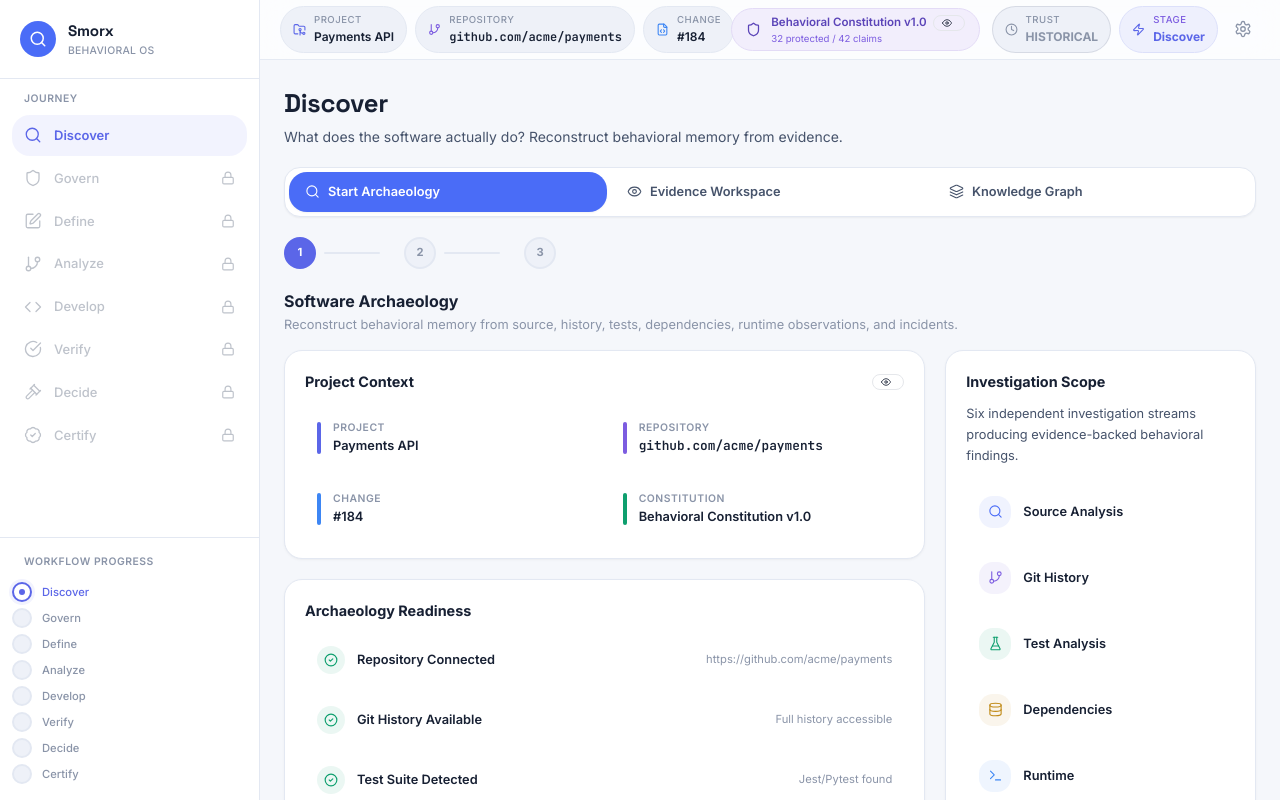
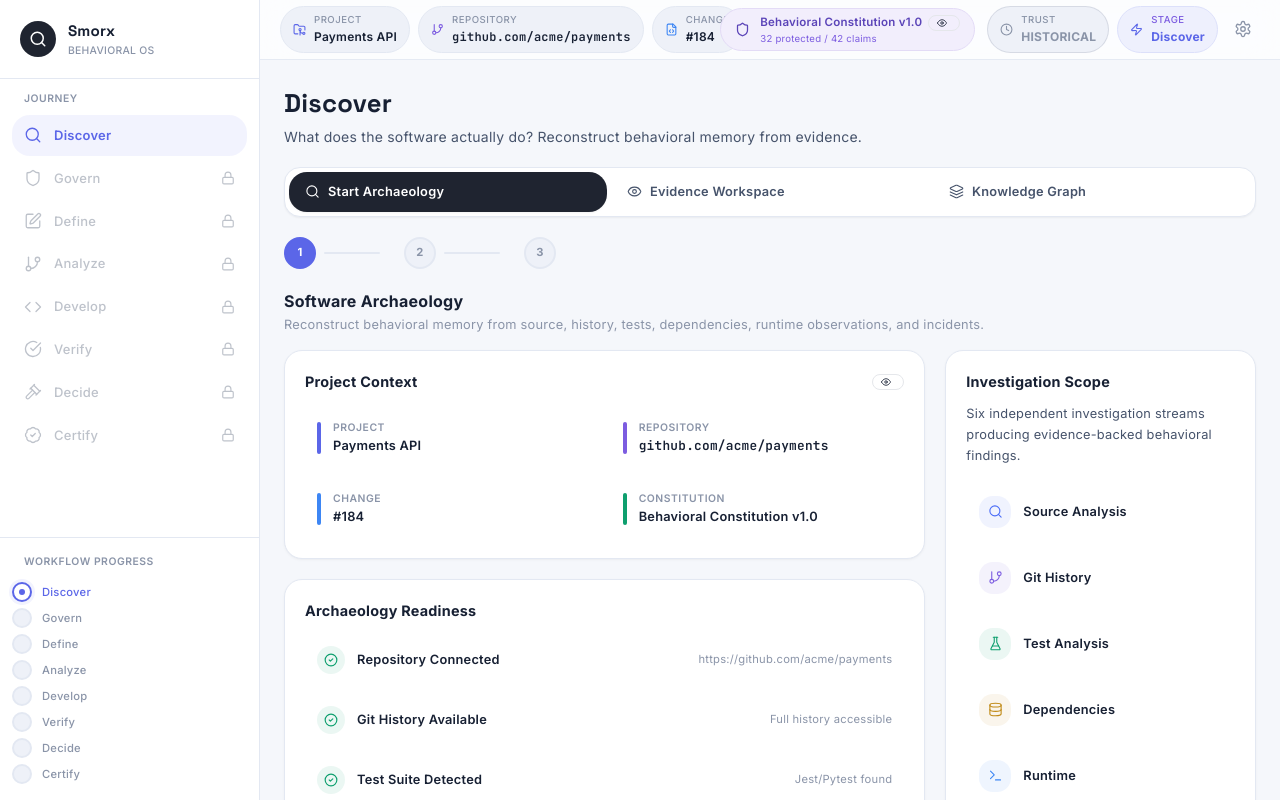
Before and after one commit to louji2308/Smorx, a Next.js app in the folder apps/web/: page / in a window 1280 px wide. Built offline with nearby package versions, Linux system fonts and the light colour scheme.

Commit message:
feat(web): repoint interaction accent to charcoal ink tokens

```diff
--- a/apps/web/app/globals.css
+++ b/apps/web/app/globals.css
@@ -37,11 +37,19 @@
   --color-text-inverse: #ffffff;
 
   /* Accents — one bespoke brand accent; stage hues live in design-tokens */
-  --color-accent-primary: #4a6cf7;
-  --color-accent-primary-hover: #3a56d6;
-  --color-accent-tint: #edf1fe;
-  --color-accent-soft: #dce4fd;
-  --color-accent-secondary: #7c5ce0;
+  --color-accent-primary: #1F2430;
+  --color-accent-primary-hover: #2A3038;
+  --color-accent-tint: #EEF0F3;
+  --color-accent-soft: #D8DCE2;
+  --color-accent-secondary: #5B6478;
+
+  /* Charcoal ink ramp — signature interaction accent, cool-graphite */
+  --color-ink: #1F2430;
+  --color-ink-hover: #2A3038;
+  --color-ink-active: #141922;
+  --color-ink-tint: #EEF0F3;
+  --color-ink-soft: #D8DCE2;
+  --color-ink-muted: #5B6478;
 
   /* Smoke grey (subtle blue-tinted backgrounds) */
   --color-smoke: #f5f7fb;
@@ -49,8 +57,9 @@
   --color-smoke-border: #e3e8f2;
 
   /* Fonts */
-  --font-sans: 'Inter', ui-sans-serif, system-ui, -apple-system, "Segoe UI", Roboto, sans-serif;
-  --font-display: 'Space Grotesk', 'Inter', ui-sans-serif, system-ui, -apple-system, "Segoe UI", Roboto, sans-serif;
+  --font-sans: 'Cairo', ui-sans-serif, system-ui, -apple-system, "Segoe UI", Roboto, sans-serif;
+  --font-display: 'Ubuntu', 'Cairo', ui-sans-serif, system-ui, -apple-system, "Segoe UI", Roboto, sans-serif;
+  --font-brand: 'Gruppo', 'Ubuntu', ui-sans-serif, system-ui, -apple-system, "Segoe UI", Roboto, sans-serif;
   --font-mono: 'JetBrains Mono', ui-monospace, "Cascadia Code", "SF Mono", Consolas, monospace;
 
   /* Typography scale */
@@ -93,7 +102,7 @@
   --shadow-elevation-3: 0 10px 15px -3px rgb(0 0 0 / 0.06), 0 4px 6px -4px rgb(0 0 0 / 0.04);
   --shadow-elevation-4: 0 20px 25px -5px rgb(0 0 0 / 0.07), 0 8px 10px -6px rgb(0 0 0 / 0.04);
   --shadow-inset: inset 0 1px 2px 0 rgb(0 0 0 / 0.04);
-  --shadow-focus: 0 0 0 3px rgb(74 108 247 / 0.16);
+  --shadow-focus: 0 0 0 3px rgb(31 36 48 / 0.16);
   --shadow-card: 0 1px 3px 0 rgb(0 0 0 / 0.04), 0 1px 2px -1px rgb(0 0 0 / 0.03);
 
   /* Border radius */
@@ -137,6 +146,7 @@ body {
   color: var(--color-text-primary);
   font-family: var(--font-sans);
   line-height: 1.5;
+  letter-spacing: 0.015em;
   min-height: 100vh;
   -webkit-font-smoothing: antialiased;
   -moz-osx-font-smoothing: grayscale;
@@ -152,7 +162,14 @@ pre,
 
 .font-display {
   font-family: var(--font-display);
-  letter-spacing: -0.01em;
+  letter-spacing: 0.01em;
+}
+
+.font-brand {
+  font-family: var(--font-brand);
+  font-weight: 400;
+  letter-spacing: 0.12em;
+  text-transform: uppercase;
 }
 
 /* Focus styles */
@@ -180,7 +197,7 @@ pre,
 
 /* Selection */
 ::selection {
-  background-color: rgb(74 108 247 / 0.14);
+  background-color: rgb(31 36 48 / 0.12);
 }
 
 /* ---- Trust Badge Pills ---- */
@@ -238,11 +255,14 @@ pre,
 }
 .btn--primary {
   @apply text-white shadow-sm;
-  background: #4a6cf7;
+  background: var(--color-accent-primary);
 }
 .btn--primary:hover {
-  background: #3a56d6;
-  box-shadow: 0 2px 8px rgb(74 108 247 / 0.22);
+  background: var(--color-accent-primary-hover);
+  box-shadow: 0 2px 8px rgb(31 36 48 / 0.22);
+}
+.btn--primary:active {
+  background: #141922;
 }
 .btn--secondary {
   @apply bg-white text-[var(--color-text-secondary)] border border-[var(--color-surface-border)];
@@ -300,7 +320,7 @@ pre,
 }
 .nav-item--active {
   @apply text-[var(--color-accent-primary)] font-semibold;
-  background: rgb(74 108 247 / 0.07);
+  background: rgb(31 36 48 / 0.07);
 }
 .nav-item--disabled {
   @apply opacity-35 cursor-not-allowed;
--- a/apps/web/src/lib/design-tokens.ts
+++ b/apps/web/src/lib/design-tokens.ts
@@ -148,13 +148,13 @@ export function getBehavioralObjectColor(type: BehavioralObjectType) {
 }
 
 /**
- * Brand accent — single bespoke action color (not generic UI-blue)
+ * Brand accent — single bespoke action color (cool-graphite charcoal ink)
  */
 export const brandColor = {
-  base: '#4A6CF7',
-  strong: '#3A56D6',
-  tint: '#EDF1FE',
-  soft: '#DCE4FD',
+  base: '#1F2430',
+  strong: '#141922',
+  tint: '#EEF0F3',
+  soft: '#D8DCE2',
 } as const;
 
 /**
--- a/apps/web/tailwind.config.ts
+++ b/apps/web/tailwind.config.ts
@@ -42,16 +42,17 @@ const config: Config = {
           inverse: '#ffffff',
         },
         accent: {
-          primary: '#4a6cf7',
-          primaryHover: '#3a56d6',
-          secondary: '#7c5ce0',
-          tint: '#edf1fe',
-          soft: '#dce4fd',
+          primary: '#1F2430',
+          primaryHover: '#2A3038',
+          secondary: '#5B6478',
+          tint: '#EEF0F3',
+          soft: '#D8DCE2',
         },
       },
       fontFamily: {
         sans: ['var(--font-sans)', 'ui-sans-serif', 'system-ui', '-apple-system', 'Segoe UI', 'Roboto', 'sans-serif'],
         display: ['var(--font-display)', 'var(--font-sans)', 'ui-sans-serif', 'system-ui', '-apple-system', 'Segoe UI', 'Roboto', 'sans-serif'],
+        brand: ['var(--font-brand)', 'var(--font-display)', 'var(--font-sans)', 'ui-sans-serif', 'system-ui', '-apple-system', 'Segoe UI', 'Roboto', 'sans-serif'],
         mono: ['var(--font-mono)', 'ui-monospace', 'JetBrains Mono', 'Cascadia Code', 'SF Mono', 'Consolas', 'monospace'],
       },
       fontSize: {
@@ -80,7 +81,7 @@ const config: Config = {
         'elevation-3': '0 10px 15px -3px rgb(0 0 0 / 0.06), 0 4px 6px -4px rgb(0 0 0 / 0.04)',
         'elevation-4': '0 20px 25px -5px rgb(0 0 0 / 0.07), 0 8px 10px -6px rgb(0 0 0 / 0.04)',
         'inset': 'inset 0 1px 2px 0 rgb(0 0 0 / 0.04)',
-        'focus': '0 0 0 3px rgb(74 108 247 / 0.16)',
+        'focus': '0 0 0 3px rgb(31 36 48 / 0.16)',
         'card': '0 1px 3px 0 rgb(0 0 0 / 0.04), 0 1px 2px -1px rgb(0 0 0 / 0.03)',
       },
       zIndex: {
```
